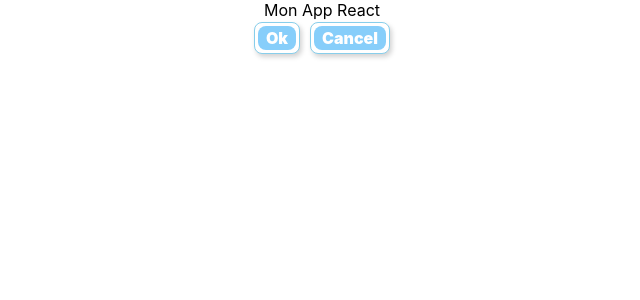
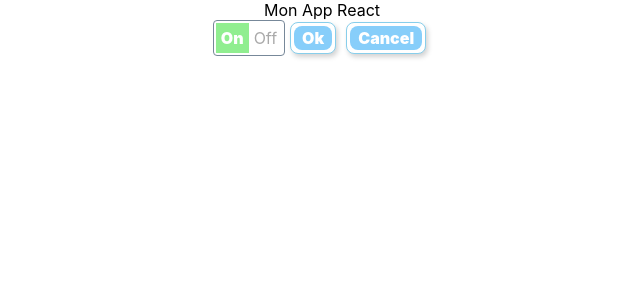
Before and after one commit to champix56/react_cv, a React (Create React App) app: page / in a window 1280 px wide. Shown: the top 300 px of the page, without its empty margins (318-958 px from the left). Built offline with nearby package versions, Linux system fonts and the light colour scheme.

Commit message:
Slider state class

```diff
--- a/src/App/App.js
+++ b/src/App/App.js
@@ -1,10 +1,12 @@
 import React from 'react';
 import Button from './component/Button/Button'
 import './App.css';
+import Slider from './component/Slider/Slider';
 
 function App(props) {
   return (
     <div className="App">Mon App React<br/>
+    <Slider/>
       <Button text="Ok"></Button><Button text="Cancel"></Button>
    </div>
  );
--- /dev/null
+++ b/src/App/component/Slider/Slider.js
@@ -0,0 +1,26 @@
+import React, { Component } from 'react';
+import PropTypes from 'prop-types';
+import styles from './Slider.module.css';
+
+class Slider extends Component {
+  constructor(props){
+    super(props);
+    this.state={checked:true};
+  }
+  toggle=(evt)=>{console.log(evt,this);
+  this.setState({checked:!this.state.checked});}
+  render() {
+    return (
+       <div className={styles.Slider} data-testid="Slider" onClick={this.toggle}>
+          <div className={this.state.checked?styles.containerStateOn:styles.containerStateOff}>On</div>
+          <div className={!this.state.checked?styles.containerStateOn:styles.containerStateOff}>Off</div>
+      </div>
+    );
+  }
+}
+
+Slider.propTypes = {};
+
+Slider.defaultProps = {};
+
+export default Slider;
--- /dev/null
+++ b/src/App/component/Slider/Slider.module.css
@@ -0,0 +1,26 @@
+.Slider>div {
+    display: inline-block;
+    width:auto;
+    padding: 5px;
+    /* border:1px solid black; */
+}
+.Slider {
+    display: inline-block;
+    width:auto;
+    padding:2px;
+    border:1px solid lightslategray;
+    user-select: none;
+    border-radius: 4px;
+}
+
+.containerStateOn
+{
+    background-color: lightgreen;
+    color: white;
+    font-weight: 900;
+}
+.containerStateOff
+{
+    background-color: white;
+    color: darkgrey;
+}
```
Also changed, not shown: 1 other file (tests, documents, lock files or other folders).
